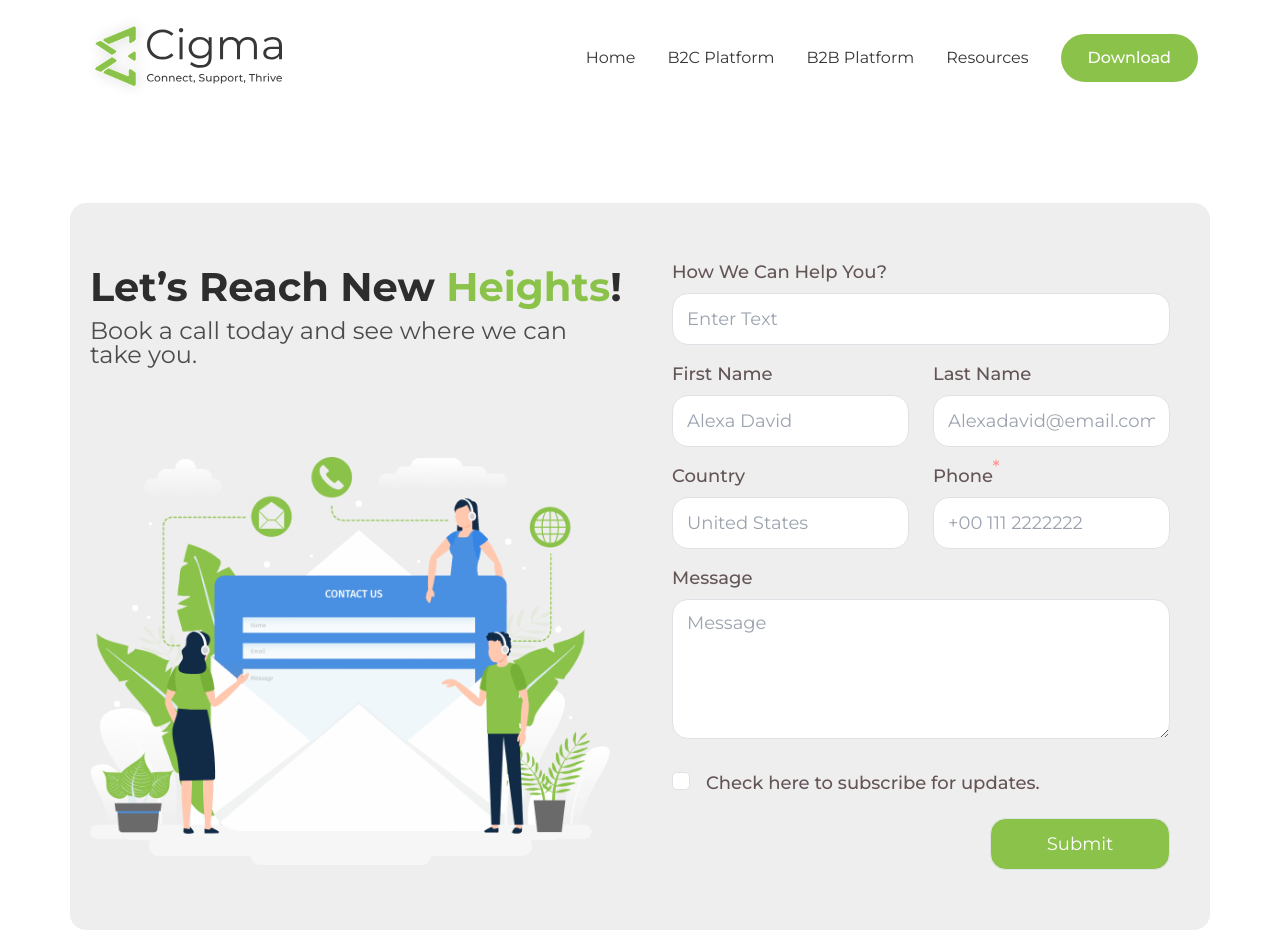
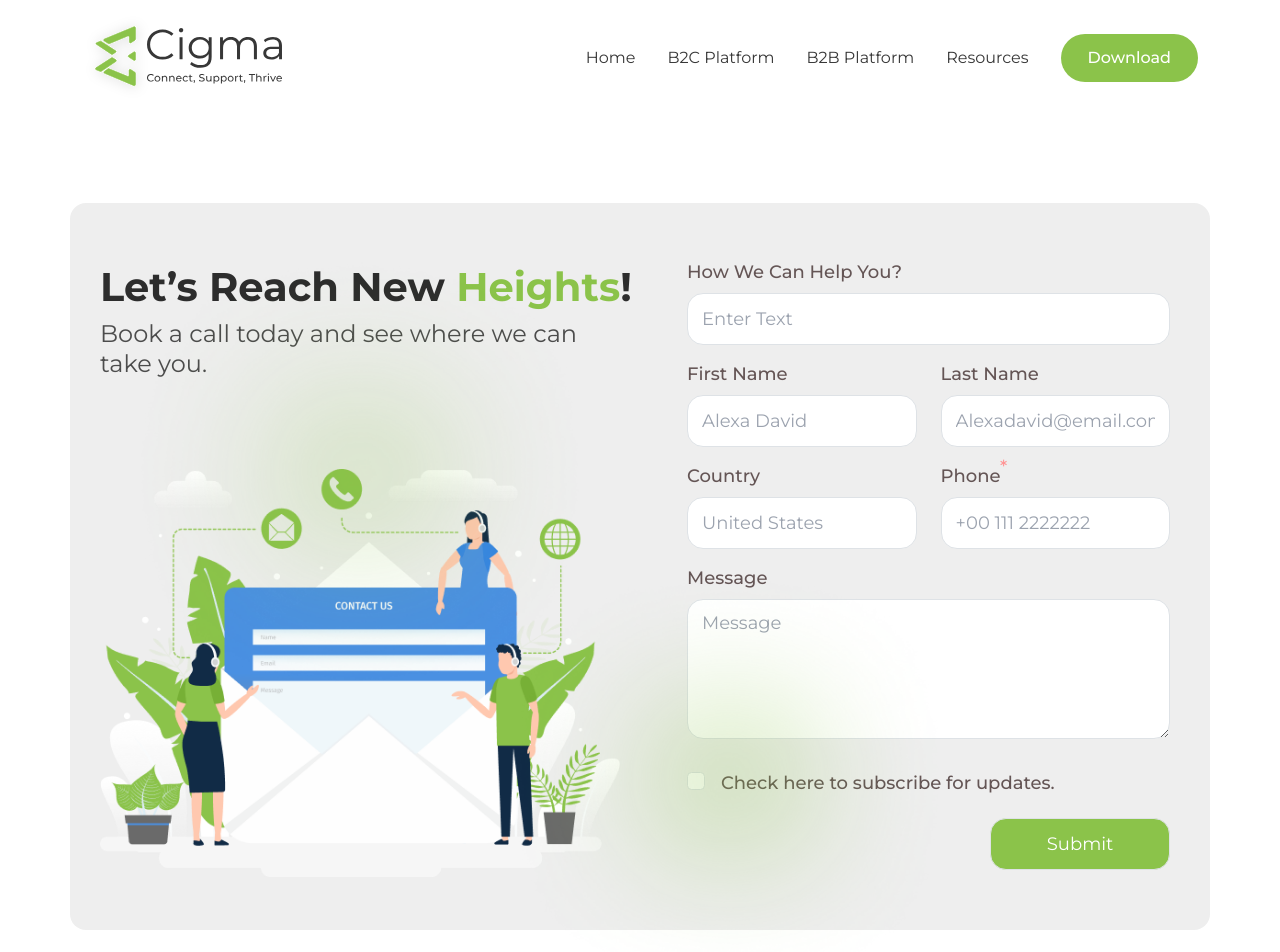
Before and after one commit to Nadir123649/Marsa_Global, a Next.js app: page / in a window 1280 px wide. Shown: the top 952 px of the page. Built offline with nearby package versions, Linux system fonts and the light colour scheme.

Commit message:
add contact gradient

```diff
--- a/src/components/Contactus.jsx
+++ b/src/components/Contactus.jsx
@@ -1,5 +1,5 @@
 
-import { ContactBanner } from '@/utils';
+import { ContactBanner, GradientOne, GradientTwo } from '@/utils';
 import Image from 'next/image';
 import { Col, Container, Form, Row } from 'react-bootstrap';
 
@@ -13,13 +13,15 @@ const Contactus = () => {
                         <Col lg={6} md={12} xs={12}>
                             <div className="contact-form-content mt-[20px] md:mt-[30px]">
                                 <h1 className='text-[40px] text-[#2D2D2D] font-bold not-italic mb-2 md:mb-4  '>Let’s Reach New <span className='text-[#8BC34A]'>Heights</span>!</h1>
-                                <p className='text-[24px] text-[#4C4C4C] not-italic  font-normal max-w-full md:max-w-[480px] '>
+                                <p className='text-[24px] text-[#4C4C4C] not-italic  font-normal max-w-full md:max-w-[480px] leading-[30px] '>
                                     Book a call today and see
                                     where we can take you.
                                 </p>
                                 <div className='contact-details flex flex-col px-[10px] md:px-[0px] gap-4 mt-[30px] md:mt-[90px]'>
-                                <div className='contact-details-item flex gap-3 items-center text-[#2776EA]'>
+                                <div className='contact-details-item relative flex gap-3 items-center text-[#2776EA]'>
+                                <Image className='gradient-img-two' src={GradientTwo} width={520}/>
                                    <Image src={ContactBanner} width={520}/>
+
                                 </div>
                                 </div>
                             </div>
@@ -106,8 +108,8 @@ const Contactus = () => {
                                                 placeholder='Message'></textarea>
                                         </Form.Group>
                                     </Col>
-                                    <Col lg={12} md={12} xs={12}>
-                                        <Form.Group controlId="subscribe" className='flex  gap-3 items-center'>
+                                    <Col lg={12} md={12} xs={12} className=''>
+                                        <Form.Group controlId="subscribe" className='gradient-parent flex  gap-3 items-center'>
                                             <Form.Check
                                                 id='subscribe'
                                                 type="checkbox"
@@ -121,7 +123,9 @@ const Contactus = () => {
                                             >
                                                 Check here to subscribe for updates.
                                             </label>
+                                            <Image className='gradient-img' src={GradientOne} width={520}/>
                                         </Form.Group>
+
                                     </Col>
                                     <Col lg={12} md={12} xs={12} className='flex justify-end'>
                                         <button aria-label="Load More"  className='btn-submit text-white text-[16px] md:text-[18px] font-normal not-italic bg-[#8BC34A] rounded-[16px] py-[13px] md:py-[16px] px-[10px] md:px-[24px] max-w-[150px] md:max-w-[180px] w-full border border-solid border-[#B7B7B7]' type='submit'>
--- a/src/styles/index.css
+++ b/src/styles/index.css
@@ -1,4 +1,4 @@
-@import url('https://fonts.googleapis.com/css2?family=Montserrat:ital,wght@0,100..900;1,100..900&display=swap');
+@import url("https://fonts.googleapis.com/css2?family=Montserrat:ital,wght@0,100..900;1,100..900&display=swap");
 
 * {
   padding: 0;
@@ -15,7 +15,7 @@
 }
 body {
   font-family: "Montserrat", serif !important;
-    background-color: #FFF !important;
+  background-color: #fff !important;
 }
 
 /* Css reset  */
@@ -141,18 +141,29 @@
   text-decoration: none !important;
 }
 
-  .footer-bottom{
-
-    border-top: 1px solid #716F6F;
+.footer-bottom {
+  border-top: 1px solid #716f6f;
 }
 
 .footer-top ul {
   border-bottom: 1px solid #464646;
 }
-  .form-input:focus{
+.form-input:focus {
   outline: none;
 }
-
-  .contact-form{
-    padding: 30px 20px !important;
+.gradient-parent {
+  position: relative !important;
 }
+.gradient-img {
+  position: absolute !important;
+  left: -200px !important;
+  opacity: 0.5;
+}
+.gradient-img-two{
+  position: absolute !important;
+  top: -240px !important;
+  opacity: 0.4;
+}
+.contact-form {
+  padding: 30px 20px 30px 30px !important;
+}
--- a/src/utils/index.jsx
+++ b/src/utils/index.jsx
@@ -1,3 +1,5 @@
 export { default as FooterLogo} from "../../public/images/footer-logo.png";
 export { default as LogoHeader} from "../../public/logo-header.svg";
 export { default as ContactBanner} from "../../public/images/contact-banner.png";
+export { default as GradientOne} from "../../public/images/gradient-one.png";
+export { default as GradientTwo} from "../../public/images/gradient-two.png";
```
Also changed, not shown: public/images/gradient-one.png (added), public/images/gradient-two.png (added). Lines whose indentation alone changed are shown as unchanged.
